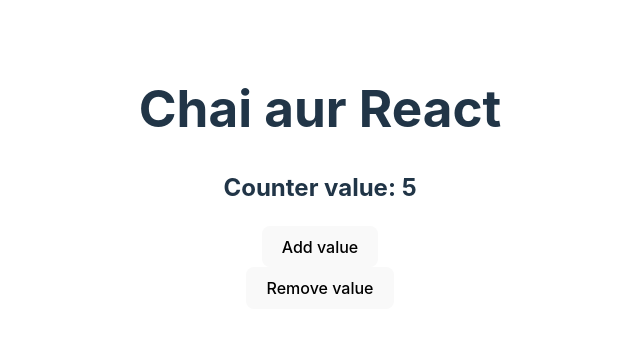
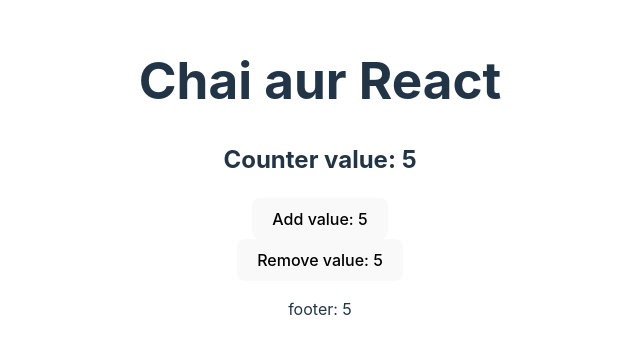
Before and after one commit to kanishkadz/Learning-React, a React (Vite) app in the folder 02counter/: page / in a window 1280 px wide. Shown: the part 223-576 px from the top of the page, without its empty margins (320-960 px from the left). Built offline with nearby package versions, Linux system fonts and the light colour scheme.

Commit message:
Update App.jsx

```diff
--- a/02counter/src/App.jsx
+++ b/02counter/src/App.jsx
@@ -16,9 +16,10 @@ function App() {
       <h1>Chai aur React</h1>
       <h2>Counter value: {counter}</h2>
 
-      <button onClick={addValue}>Add value</button>
+      <button onClick={addValue}>Add value: {counter}</button>
       <br/>
-      <button>Remove value</button>
+      <button>Remove value: {counter}</button>
+      <p>footer: {counter}</p>
     </>
   )
 }
```
